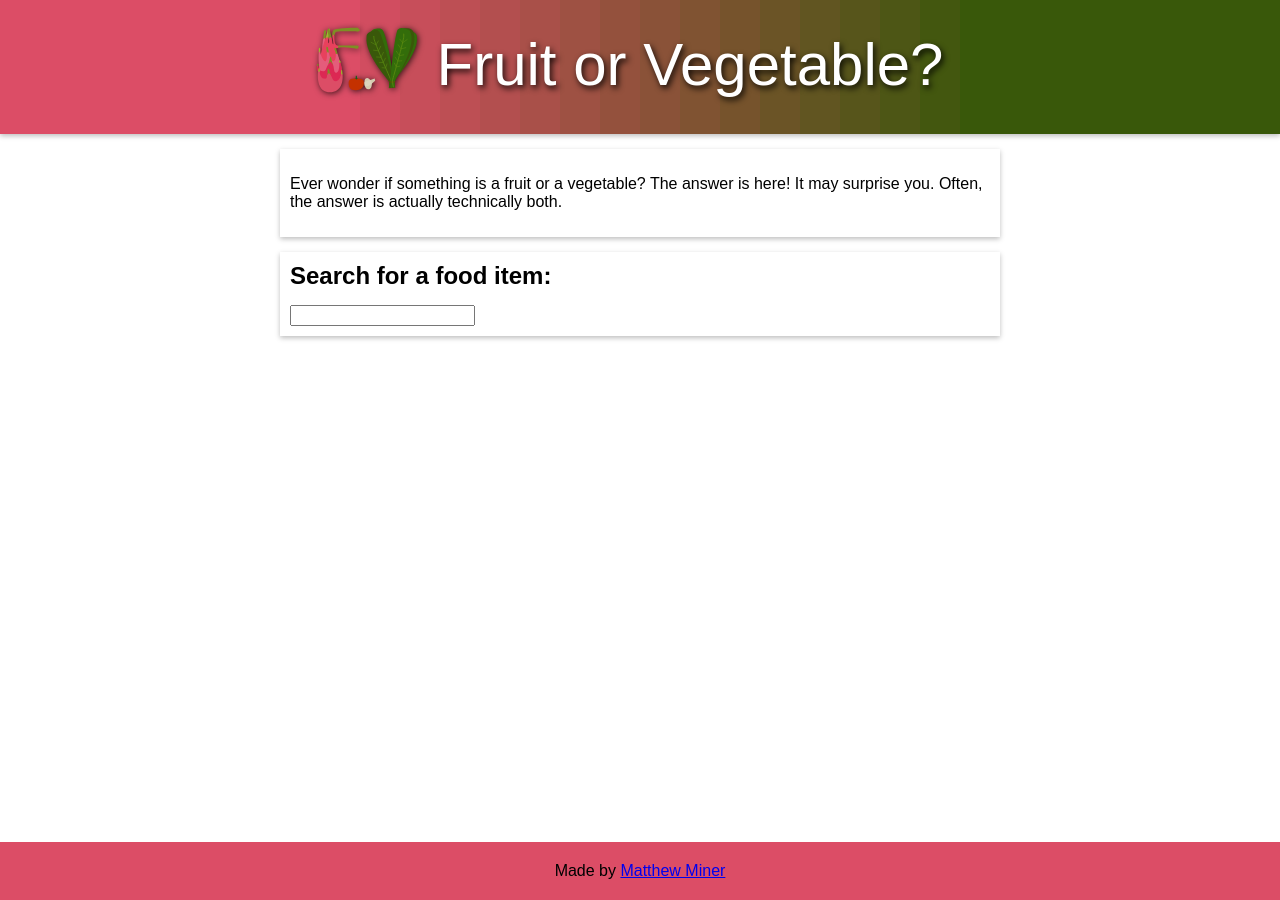
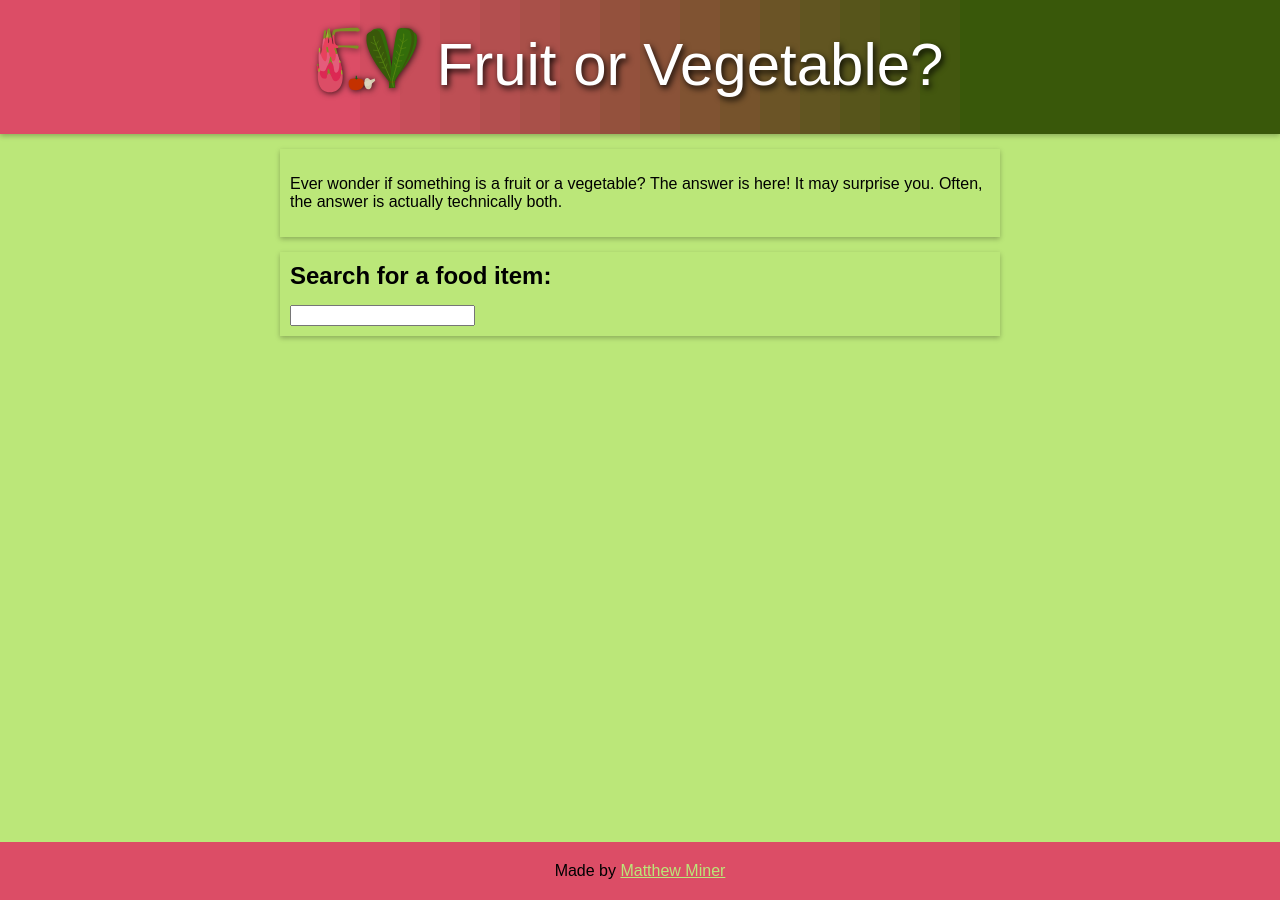
Before and after one commit to mminer237/fruitorvegetable, a Jekyll site: the page built from index.html, in a window 1280 px wide. Built offline with Jekyll 4.4.1, drawn with Linux system fonts in a browser that asks for light colours.

Commit message:
Actually make the background and links light green

```diff
--- a/css/style.scss
+++ b/css/style.scss
@@ -4,6 +4,7 @@ $primary-color: #dc4d66;
 $darkish-secondary-color: #39580a;
 $lightish-secondary-color: hsl(84, 70%, 69%);
 body {
+	background-color: $lightish-secondary-color;
 	display: flex;
 	flex-direction: column;
 	font-family: sans-serif;
@@ -53,6 +54,9 @@ section {
 h2 {
 	margin: 0 0 15px 0;
 }
+a {
+	color: $lightish-secondary-color;
+}
 footer {
 	background-color: $primary-color;
 	padding: 20px;
```
